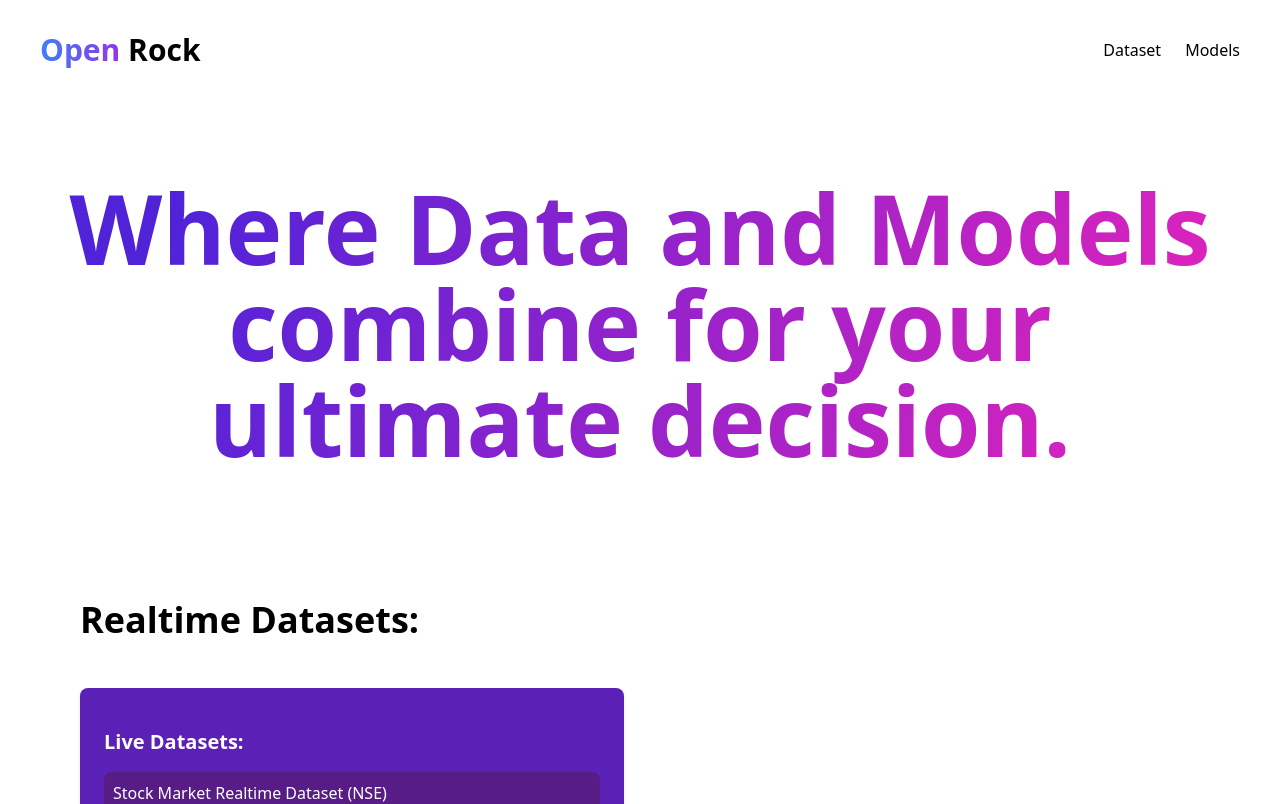
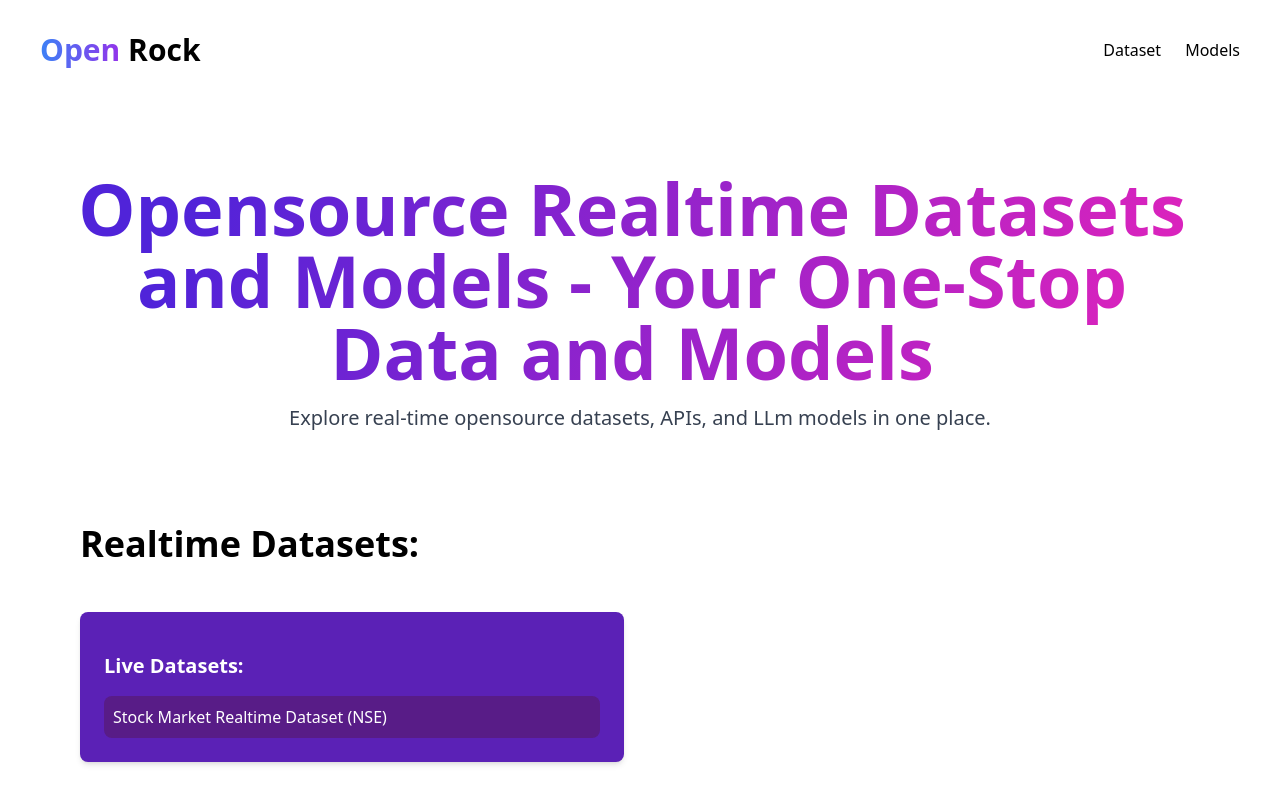
Before and after one commit to jarvismsk/openrock-frontend, a Next.js app: page / in a window 1280 px wide. Shown: the top 804 px of the page. Built offline with nearby package versions, Linux system fonts and the light colour scheme.

Commit message:
Update herosection.js

```diff
--- a/components/herosection.js
+++ b/components/herosection.js
@@ -2,13 +2,16 @@ import React from 'react';
 
 const HeroSection = () => {
   return (
-    <div className="py-10 md:py-5 px-4 relative overflow-hidden">
-      <div className="container mx-auto text-center">
-        <h1 className="text-2xl md:text-5xl lg:text-8xl font-bold bg-gradient-text relative z-10 mb-4 md:mb-8 px-4">
-          <span className="bg-clip-text text-transparent from-blue-500 to-purple-600">
-            Where Data and Models combine for your ultimate decision.
+    <div className="py-10 md:py-3 md:px-7 pb-4 px-4 relative overflow-hidden md:mt-0 mt-[1rem] text-center">
+      <div className="container mx-auto">
+        <h1 className="text-3xl md:text-6xl leading-8 lg:text-7xl font-bold bg-gradient-text relative z-10 mb-4 md:mb-4  px-4 md:pl-0">
+          <span className="bg-clip-text leading-8 text-transparent from-blue-500 to-purple-600">
+          Opensource Realtime Datasets and Models - Your One-Stop Data and Models
           </span>
         </h1>
+        <p className="text-lg md:text-xl text-gray-700">
+        Explore real-time opensource datasets, APIs, and LLm models in one place.
+        </p>
       </div>
     </div>
   );
```
